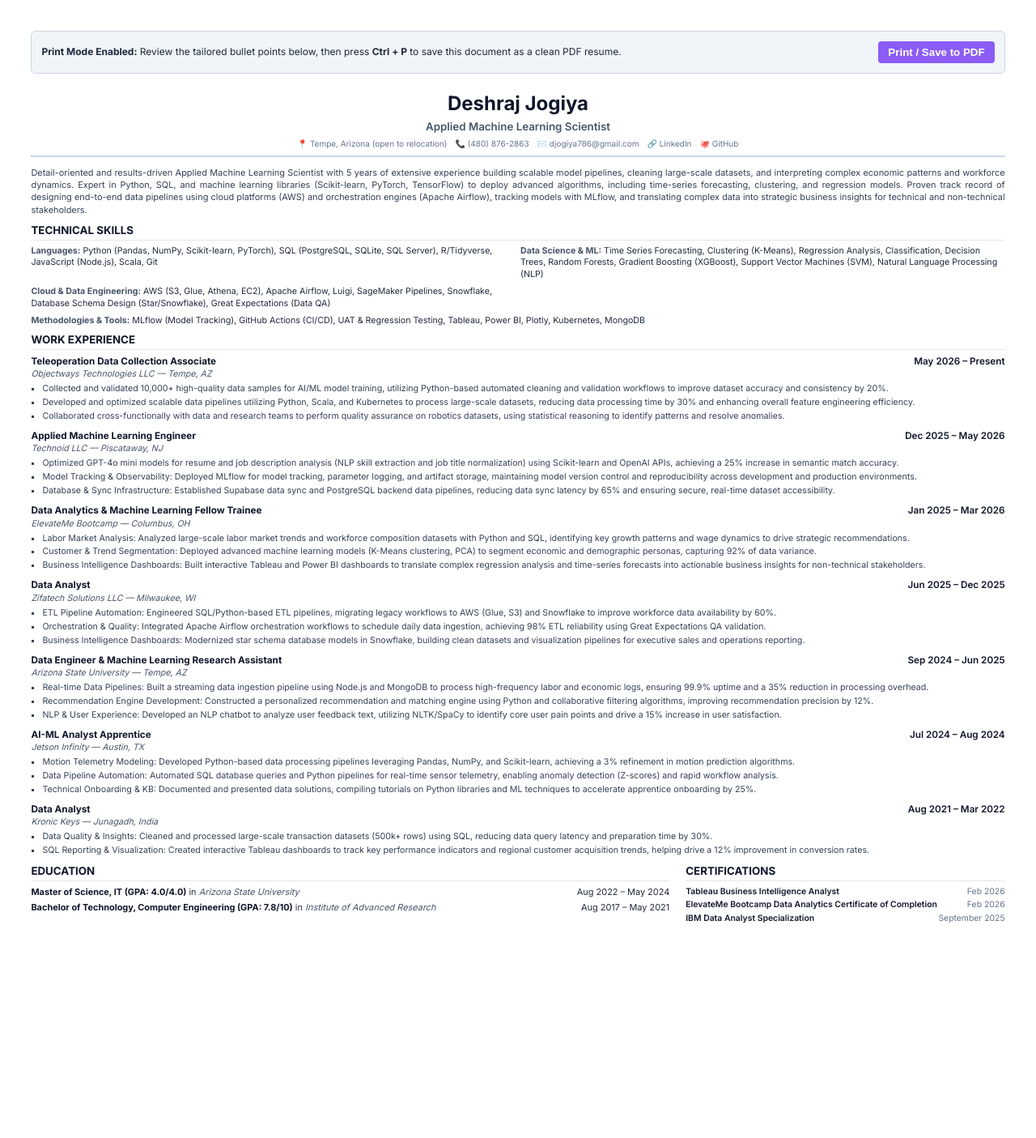
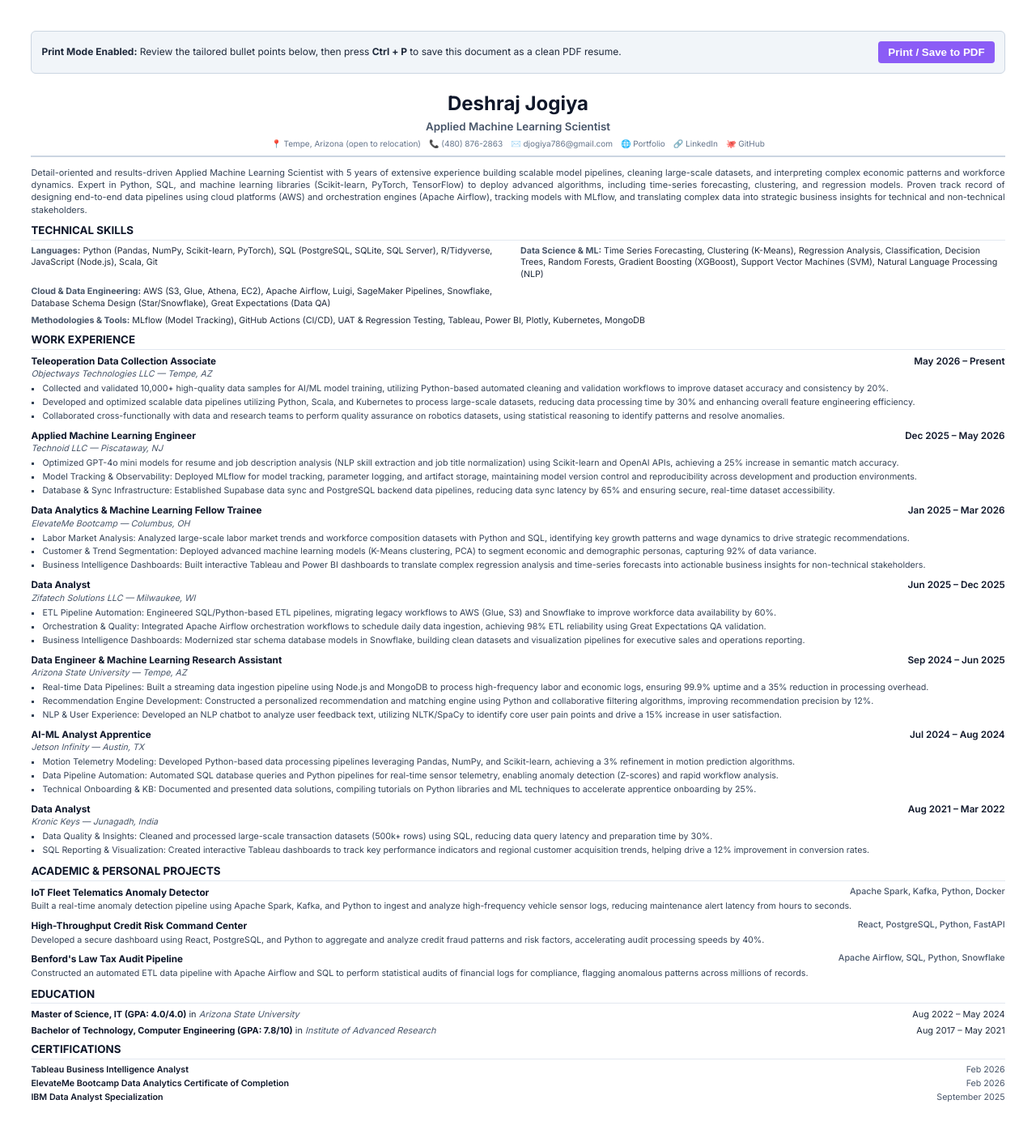
Before and after one commit to Deshraj-Jogiya/Job-Search-CRM-Automation, a FastAPI app: page /resumes/render/1 in a window 1280 px wide. Shown: the whole page at 81% size. Before the commit the page ends 1140 px from the top, so only its background shows below. Run offline with FastAPI, Linux system fonts and the light colour scheme; data that the repository does not hold is empty.

Commit message:
Add projects and portfolio link to resume, upgrade layouts to ATS-friendly stacked single-column design, and apply absolute print-hiding style

```diff
--- a/app/base_resume.json
+++ b/app/base_resume.json
@@ -6,7 +6,8 @@
     "phone": "(480) 876-2863",
     "email": "djogiya786@gmail.com",
     "linkedin": "https://linkedin.com/in/deshrajjogiya",
-    "github": "https://github.com/Deshraj-Jogiya"
+    "github": "https://github.com/Deshraj-Jogiya",
+    "portfolio": "https://deshraj-jogiya.github.io/"
   },
   "summary": "Detail-oriented and results-driven Applied Machine Learning Scientist with 5 years of extensive experience building scalable model pipelines, cleaning large-scale datasets, and interpreting complex economic patterns and workforce dynamics. Expert in Python, SQL, and machine learning libraries (Scikit-learn, PyTorch, TensorFlow) to deploy advanced algorithms, including time-series forecasting, clustering, and regression models. Proven track record of designing end-to-end data pipelines using cloud platforms (AWS) and orchestration engines (Apache Airflow), tracking models with MLflow, and translating complex data into strategic business insights for technical and non-technical stakeholders.",
   "skills": {
@@ -152,5 +153,22 @@
         "SQL Reporting & Visualization: Created interactive Tableau dashboards to track key performance indicators and regional customer acquisition trends, helping drive a 12% improvement in conversion rates."
       ]
     }
+  ],
+  "projects": [
+    {
+      "name": "IoT Fleet Telematics Anomaly Detector",
+      "description": "Built a real-time anomaly detection pipeline using Apache Spark, Kafka, and Python to ingest and analyze high-frequency vehicle sensor logs, reducing maintenance alert latency from hours to seconds.",
+      "technologies": ["Apache Spark", "Kafka", "Python", "Docker"]
+    },
+    {
+      "name": "High-Throughput Credit Risk Command Center",
+      "description": "Developed a secure dashboard using React, PostgreSQL, and Python to aggregate and analyze credit fraud patterns and risk factors, accelerating audit processing speeds by 40%.",
+      "technologies": ["React", "PostgreSQL", "Python", "FastAPI"]
+    },
+    {
+      "name": "Benford's Law Tax Audit Pipeline",
+      "description": "Constructed an automated ETL data pipeline with Apache Airflow and SQL to perform statistical audits of financial logs for compliance, flagging anomalous patterns across millions of records.",
+      "technologies": ["Apache Airflow", "SQL", "Python", "Snowflake"]
+    }
   ]
 }
--- a/app/templates/cover_letter_print.html
+++ b/app/templates/cover_letter_print.html
@@ -74,7 +74,7 @@
                 padding: 0;
             }
             .no-print {
-                display: none;
+                display: none !important;
             }
         }
     </style>
@@ -97,6 +97,9 @@
             <span>📍 {{ resume.get('contact', {}).get('location') }}</span>
             <span>📞 {{ resume.get('contact', {}).get('phone') }}</span>
             <span>✉️ {{ resume.get('contact', {}).get('email') }}</span>
+            {% if resume.get('contact', {}).get('portfolio') %}
+            <span>🌐 <a href="{{ resume.get('contact', {}).get('portfolio') }}" style="color: inherit; text-decoration: none;" target="_blank">Portfolio</a></span>
+            {% endif %}
         </div>
     </div>
 
--- a/app/templates/resume_print.html
+++ b/app/templates/resume_print.html
@@ -127,7 +127,7 @@
                 padding: 0;
             }
             .no-print {
-                display: none;
+                display: none !important;
             }
         }
     </style>
@@ -151,8 +151,11 @@
             <span>📍 {{ resume.get('contact', {}).get('location') }}</span>
             <span>📞 {{ resume.get('contact', {}).get('phone') }}</span>
             <span>✉️ {{ resume.get('contact', {}).get('email') }}</span>
-            <span>🔗 <a href="{{ resume.get('contact', {}).get('linkedin') }}" style="color: inherit; text-decoration: none;">LinkedIn</a></span>
-            <span>🐙 <a href="{{ resume.get('contact', {}).get('github') }}" style="color: inherit; text-decoration: none;">GitHub</a></span>
+            {% if resume.get('contact', {}).get('portfolio') %}
+            <span>🌐 <a href="{{ resume.get('contact', {}).get('portfolio') }}" style="color: inherit; text-decoration: none;" target="_blank">Portfolio</a></span>
+            {% endif %}
+            <span>🔗 <a href="{{ resume.get('contact', {}).get('linkedin') }}" style="color: inherit; text-decoration: none;" target="_blank">LinkedIn</a></span>
+            <span>🐙 <a href="{{ resume.get('contact', {}).get('github') }}" style="color: inherit; text-decoration: none;" target="_blank">GitHub</a></span>
         </div>
     </div>
 
@@ -198,9 +201,24 @@
 
     </div>
 
-    <div style="display: grid; grid-template-columns: 2fr 1fr; gap: 20px; margin-top: 6px;">
+    <!-- Projects Section -->
+    {% if resume.get('projects') %}
+    <div class="section" style="margin-top: 6px;">
+        <h2 class="section-title">Academic & Personal Projects</h2>
+        {% for project in resume.get('projects') %}
+        <div style="margin-bottom: 8px;">
+            <div style="display: flex; justify-content: space-between; font-weight: 600; color: #0f172a; font-size: 8.8pt;">
+                <h4>{{ project.name }}</h4>
+                <span style="font-weight: 500; font-size: 8pt; color: #475569;">{{ (project.technologies or [])|join(', ') }}</span>
+            </div>
+            <p style="font-size: 8pt; color: #334155; margin-top: 2px; text-align: justify;">{{ project.description }}</p>
+        </div>
+        {% endfor %}
+    </div>
+    {% endif %}
 
-        <div class="section">
+    <!-- Education Section -->
+    <div class="section" style="margin-top: 6px;">
         <h2 class="section-title">Education</h2>
         {% for edu in resume.get('education', []) %}
         <div class="edu-item">
@@ -212,17 +230,16 @@
         {% endfor %}
     </div>
 
-        <div class="section">
+    <!-- Certifications Section -->
+    <div class="section" style="margin-top: 6px;">
         <h2 class="section-title">Certifications</h2>
         {% for cert in resume.get('certifications', []) %}
-            <div style="display: flex; justify-content: space-between; font-size: 7.8pt; margin-bottom: 2px;">
+        <div style="display: flex; justify-content: space-between; font-size: 8pt; margin-bottom: 2px;">
             <span style="font-weight: 600; color: #0f172a;">{{ cert.name }}</span>
-                <span style="color: #64748b;">{{ cert.date }}</span>
+            <span style="color: #475569;">{{ cert.date }}</span>
         </div>
         {% endfor %}
     </div>
 
-    </div>
-
 </body>
 </html>
```
Lines whose indentation alone changed are shown as unchanged.
